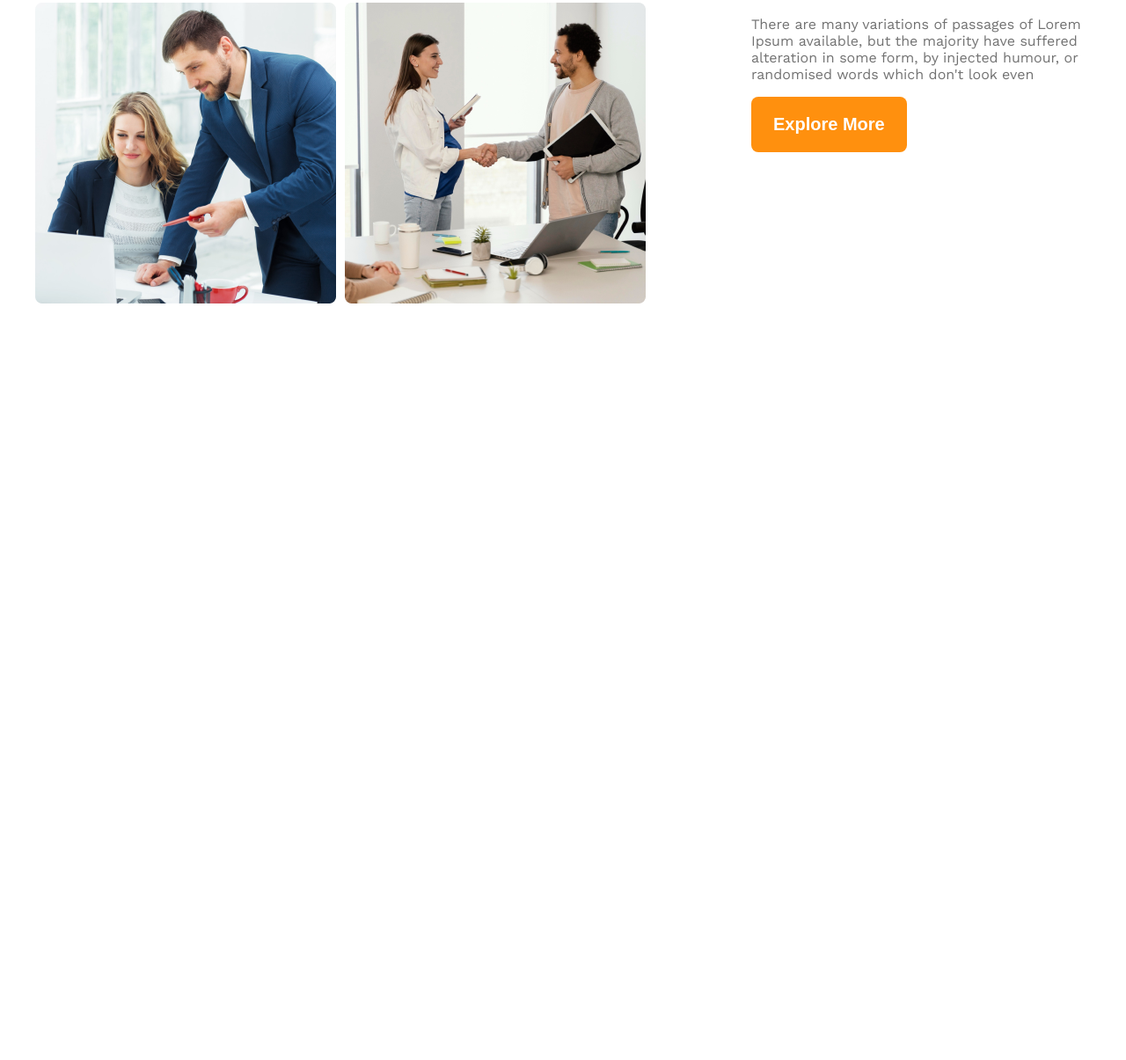
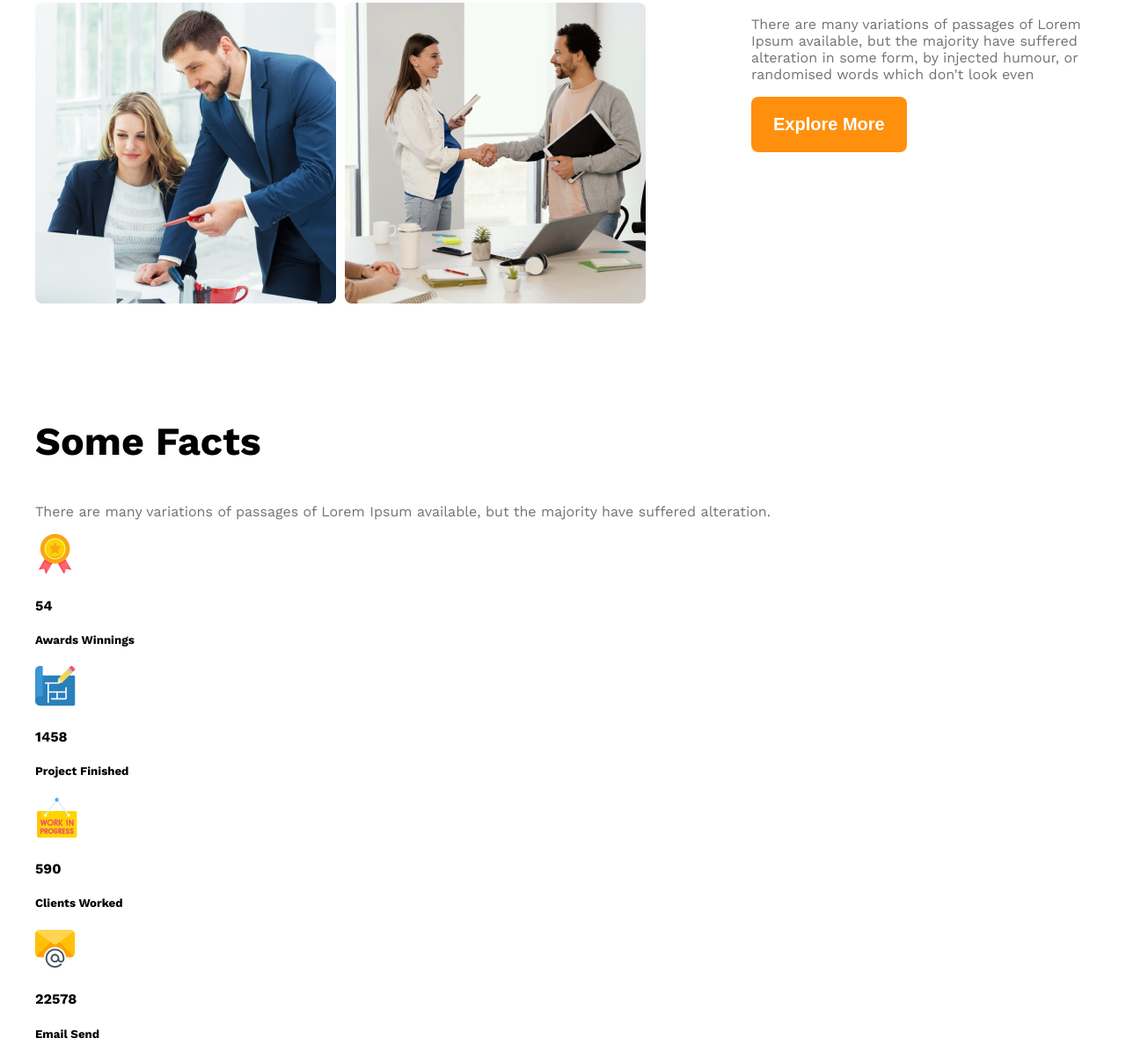
Before and after one commit to mdkhairulislamkhokon/g3-architects-website, a plain HTML site: page index.html in a window 1280 px wide. Shown: the part 1599-2804 px from the top of the page at 88% size. Before the commit the page ends 1952 px from the top, so only its background shows below. Drawn offline with nearby package versions, Linux system fonts and the light colour scheme.

Commit message:
fact basic structure completed

```diff
--- a/index.html
+++ b/index.html
@@ -41,7 +41,7 @@
                 <img src="images/team4.png" alt="">
             </div>
             <div class="our-features">
-                <h3 class="features-title"><span id="quick-list" class="text-light-gray">Quick list</span> <span>of
+                <h3 class="section-title"><span id="quick-list" class="text-light-gray">Quick list</span> <span>of
                         Our</span> <span class="features">Features</span></h3>
                 <p class="feature-description text-light-gray">
                     There are many variations of passages of Lorem Ipsum available, but the majority have suffered
@@ -52,7 +52,41 @@
         </section>
         <!-- Teams section end -->
 
+        <!-- feature will enjoy section start -->
+        <section>
 
+        </section>
+        <!-- feature will enjoy section end -->
+
+        <!-- some facts section start -->
+        <section class="some-facts">
+            <h3 class="section-title">Some Facts</h3>
+            <p class="text-light-gray">There are many variations of passages of Lorem Ipsum available, but the majority
+                have suffered alteration.</p>
+            <div class="facts-container">
+                <div class="fact">
+                    <img src="images/icons/ribon.png" alt="" class="fact-icon">
+                    <h4 class="fact-number">54</h4>
+                    <h5 class="fact-name">Awards Winnings</h5>
+                </div>
+                <div class="fact">
+                    <img src="images/icons/projects.png" alt="" class="fact-icon">
+                    <h4 class="fact-number">1458</h4>
+                    <h5 class="fact-name">Project Finished</h5>
+                </div>
+                <div class="fact">
+                    <img src="images/icons/customers.png" alt="" class="fact-icon">
+                    <h4 class="fact-number">590</h4>
+                    <h5 class="fact-name">Clients Worked</h5>
+                </div>
+                <div class="fact">
+                    <img src="images/icons/email.png" alt="" class="fact-icon">
+                    <h4 class="fact-number">22578</h4>
+                    <h5 class="fact-name">Email Send</h5>
+                </div>
+            </div>
+        </section>
+        <!-- some facts section end -->
     </main>
     <footer>
 
--- a/styles/architects.css
+++ b/styles/architects.css
@@ -21,6 +21,10 @@
     border: none;
     border-radius: 8px;
     cursor: pointer;
+}
+
+.section-title {
+    font-size: 2.8rem;
 }
 
 /* dark02 */
@@ -114,10 +118,6 @@
     max-width: 530px;
 }
 
-.features-title {
-    font-size: 2.8rem;
-}
-
 #quick-list {
     font-weight: 500;
 }
```
